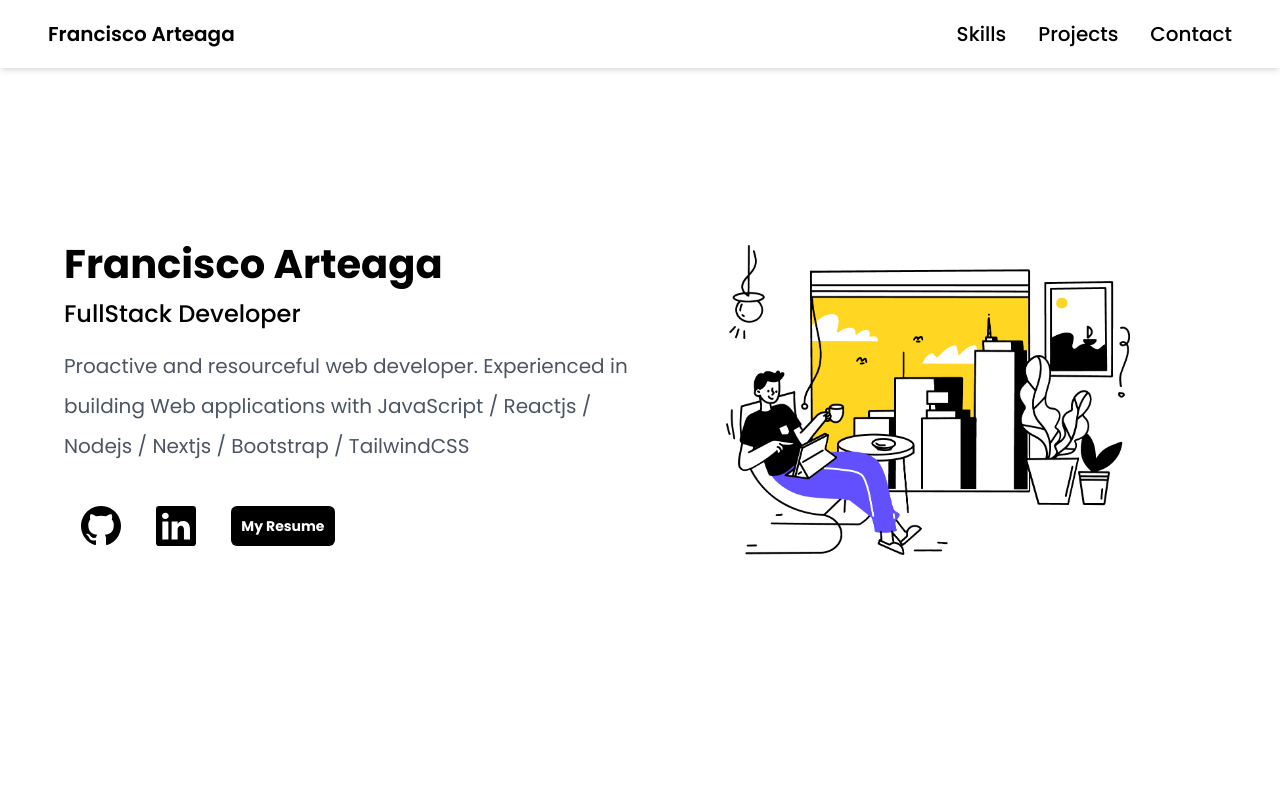
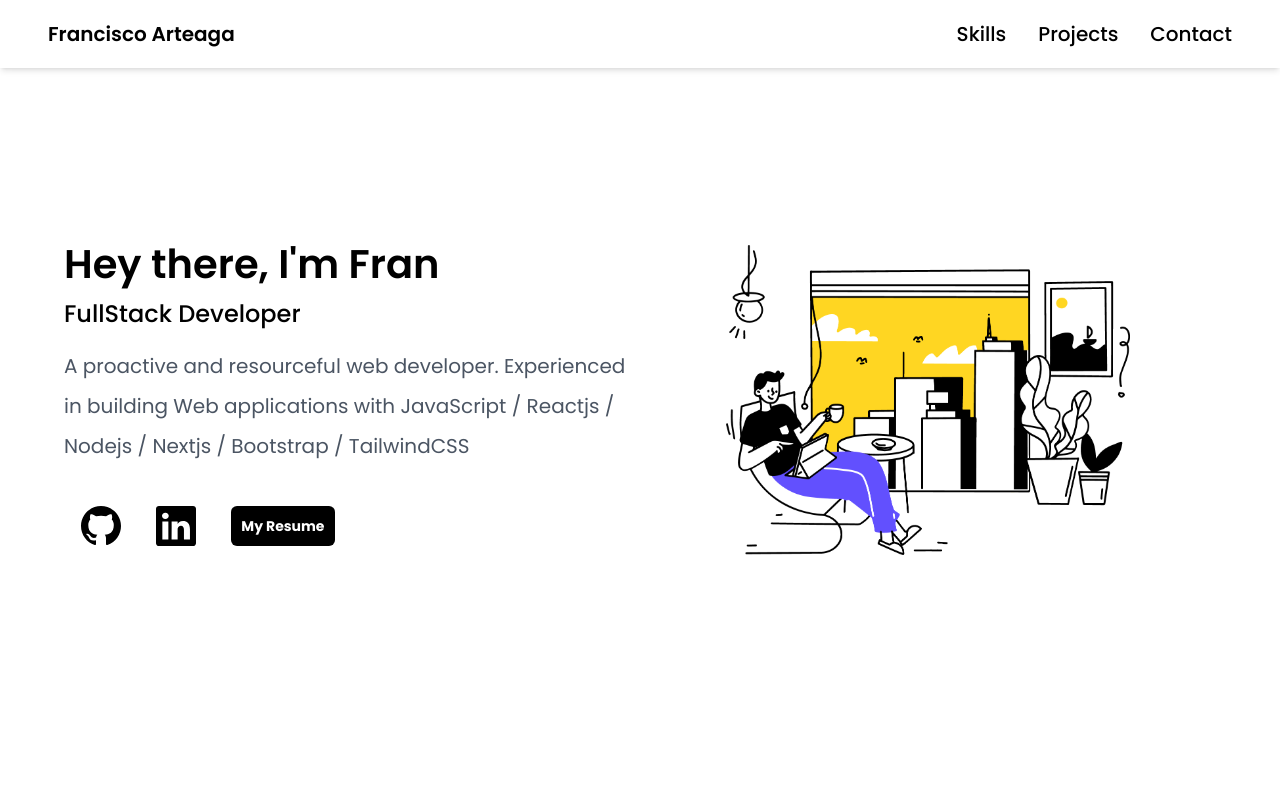
Before and after one commit to FranArteaga/portfolio, a Next.js app: page / in a window 1280 px wide. Shown: the top 800 px of the page. Built offline with nearby package versions, Linux system fonts and the light colour scheme.

Commit message:
changed boldness and text of headerInfo

```diff
--- a/src/components/HeaderInfo.js
+++ b/src/components/HeaderInfo.js
@@ -10,10 +10,10 @@ export default function HeaderInfo() {
         <header className=' md:h-[100vh] w-full md:flex'>
 
             <section className='md:w-[50%] md:place-self-center' >
-                <h1 className='text-[2.5em] font-bold py-1'>Francisco Arteaga</h1>
+                <h1 className='text-[2.5em] font-semibold py-1'>Hey there, I'm Fran</h1>
                 <h4 className='text-2xl font-medium'>FullStack Developer</h4>
                 <p className='text-xl py-4 text-gray-600 leading-loose'>
-                    Proactive and resourceful web developer.
+                    A proactive and resourceful web developer.
                     Experienced in building Web applications with
                     JavaScript / Reactjs / Nodejs / Nextjs / Bootstrap / TailwindCSS </p>
                 <div className='md:w-[50%] py-6 flex justify-around items-center'>
```
